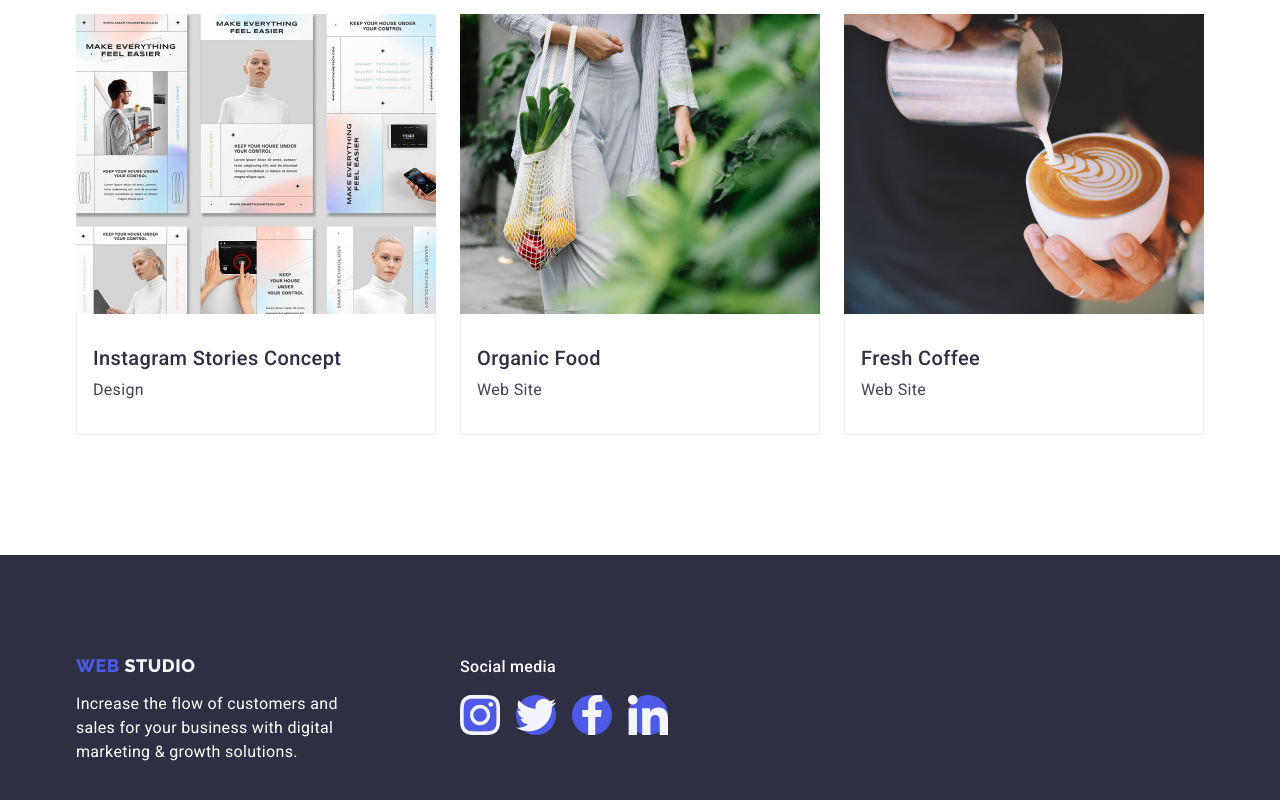
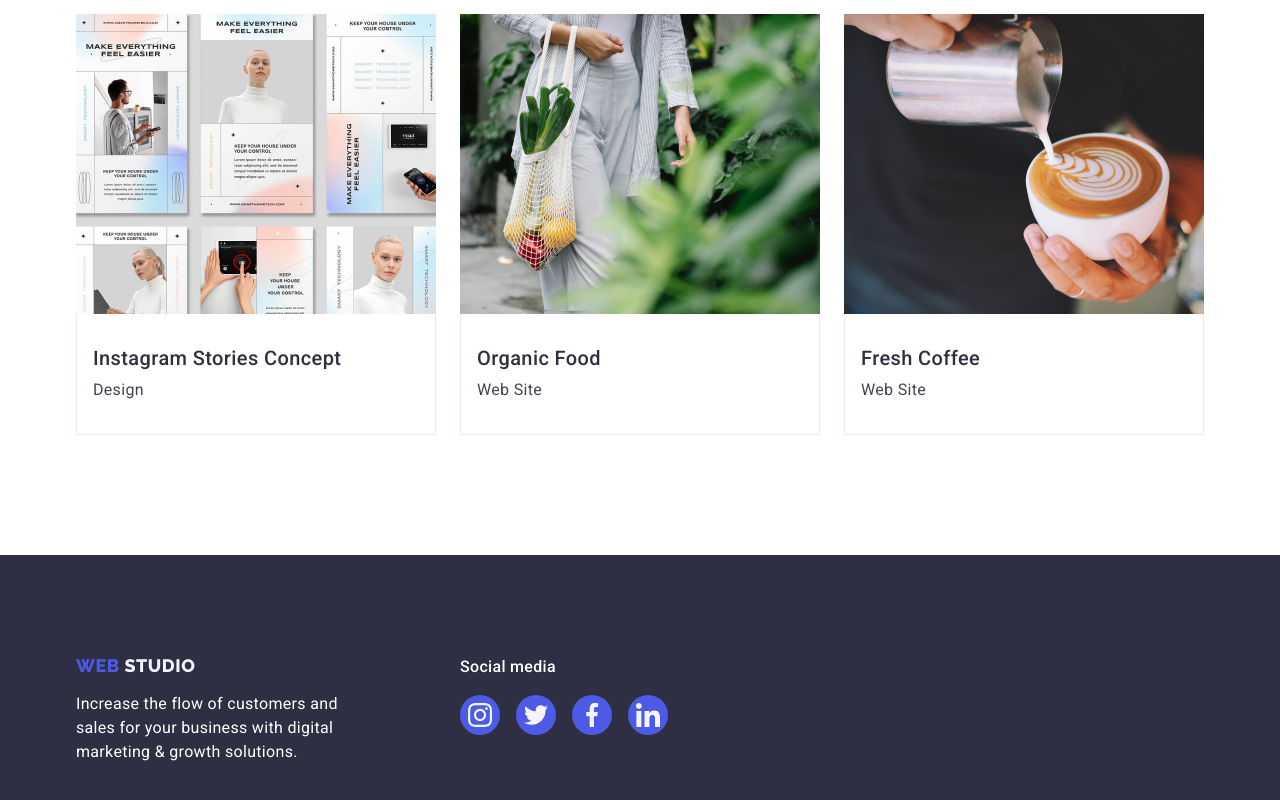
Before and after one commit to Korta11/goit-markup-hw-04, a plain HTML site: page portfolio.html in a window 1280 px wide. Shown: the part 1187-1987 px from the top of the page. Drawn offline with nearby package versions, Linux system fonts and the light colour scheme.

Commit message:
Update portfolio.html

```diff
--- a/portfolio.html
+++ b/portfolio.html
@@ -220,37 +220,37 @@
           <ul class="footer-social-list list">
             <li class="footer-social-item">
               <a
-                class="footer-social instagram"
+                class="footer-social"
                 target="_blank"
                 href="https://Instagram.com"
-                ><svg class="footer-leter">
+                ><svg class="footer-leter" width="24" height="24">
                   <use href="./images/icons.svg#icon-instagram"></use></svg
               ></a>
             </li>
             <li class="footer-social-item">
               <a
-                class="footer-social twitter"
+                class="footer-social"
                 target="_blank"
                 href="https://twitter.com"
-                ><svg class="footer-leter">
+                ><svg class="footer-leter" width="24" height="24">
                   <use href="./images/icons.svg#icon-twitter"></use></svg
               ></a>
             </li>
             <li class="footer-social-item">
               <a
-                class="footer-social facebook"
+                class="footer-social"
                 target="_blank"
                 href="https://facebook.com"
-                ><svg class="footer-leter">
+                ><svg class="footer-leter" width="24" height="24">
                   <use href="./images/icons.svg#icon-facebook"></use></svg
               ></a>
             </li>
             <li class="footer-social-item">
               <a
-                class="footer-social linkedin"
+                class="footer-social"
                 target="_blank"
                 href="https://linkedin.com"
-                ><svg class="footer-leter">
+                ><svg class="footer-leter" width="24" height="24">
                   <use href="./images/icons.svg#icon-linkedin"></use></svg
               ></a>
             </li>
```
